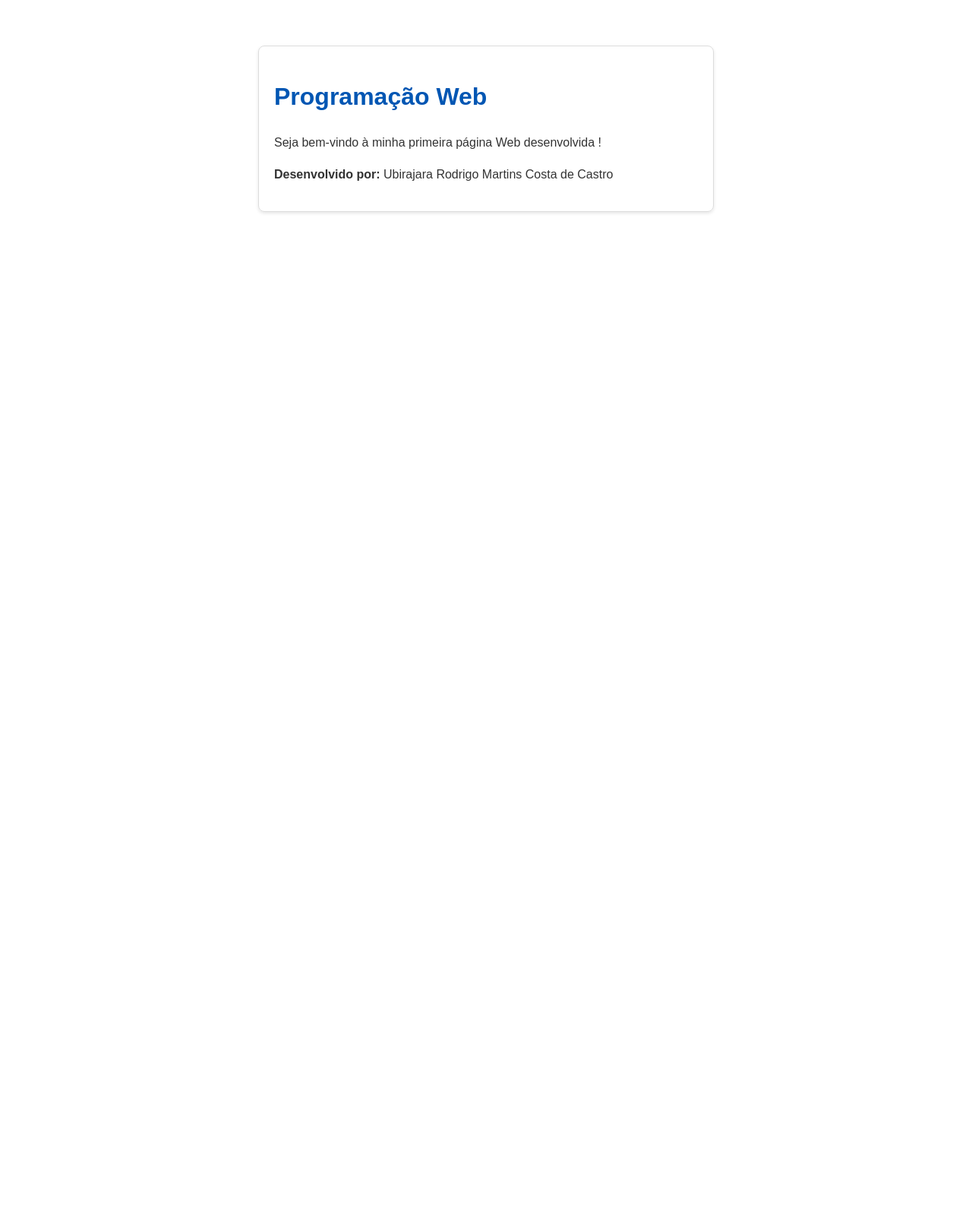
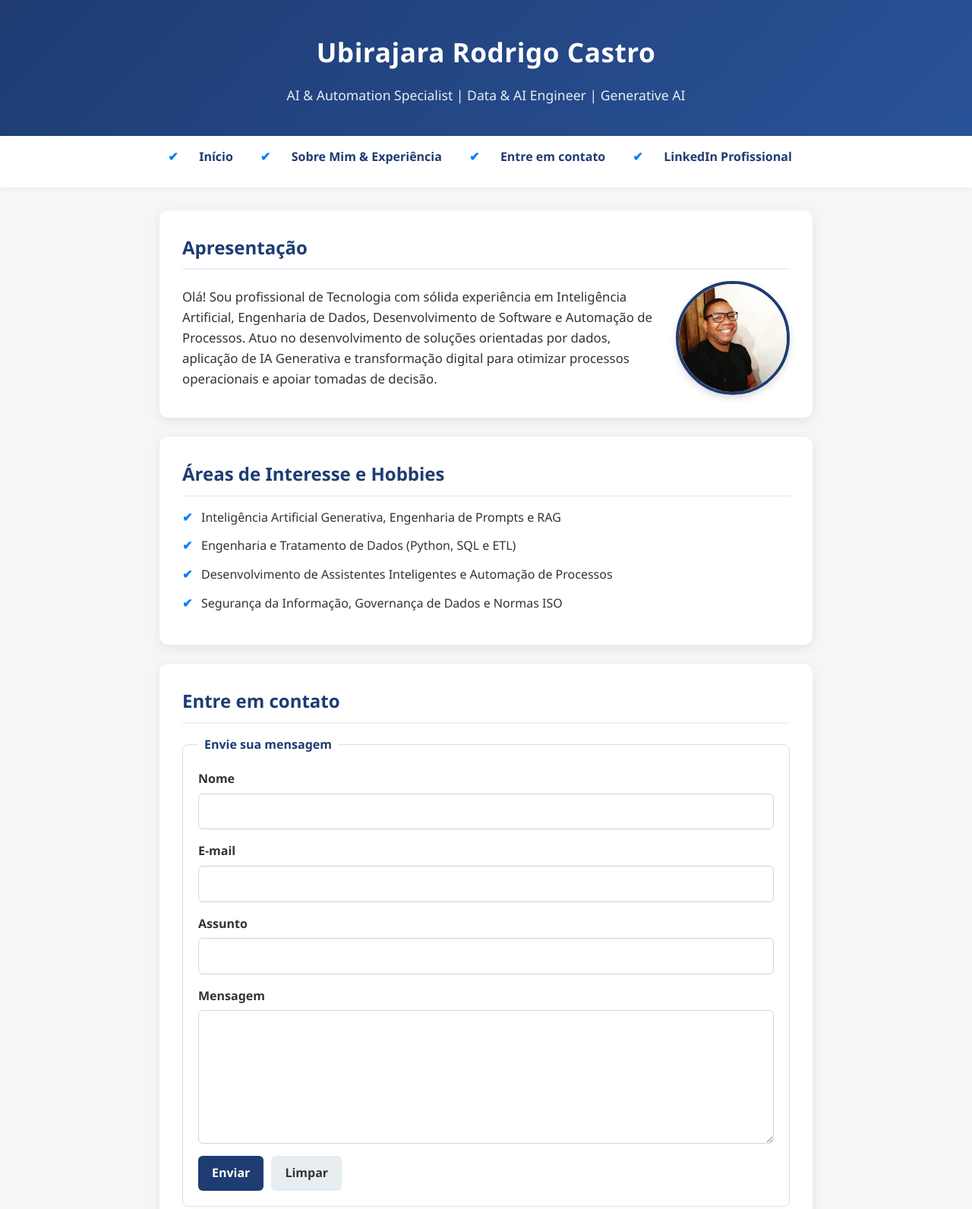
Before and after one commit to UbirajaraCastro87/ProgramacaoWEB, a plain HTML site: page index.html in a window 1280 px wide. Shown: the top 1592 px of the page at 76% size. Before the commit the page ends 800 px from the top, so only its background shows below. Drawn offline with Linux system fonts and the light colour scheme.

Commit message:
Atualiza projeto com página pessoal
Adiciona páginas, estilos e imagem na raiz do repositório e atualiza a documentação.

Co-authored-by: Copilot <223556219+Copilot@users.noreply.github.com>

```diff
--- /dev/null
+++ b/css/style.css
@@ -0,0 +1,285 @@
+/* Reset Básico e Variáveis de Cores */
+* {
+    margin: 0;
+    padding: 0;
+    box-sizing: border-box;
+}
+
+:root {
+    --primary-color: #1e3c72;
+    --secondary-color: #2a5298;
+    --accent-color: #007bff;
+    --bg-color: #f4f7f6;
+    --card-bg: #ffffff;
+    --text-color: #333333;
+    --text-muted: #666666;
+    --border-radius: 12px;
+    --shadow: 0 4px 15px rgba(0, 0, 0, 0.08);
+}
+
+body {
+    font-family: 'Segoe UI', Roboto, Helvetica, Arial, sans-serif;
+    background-color: var(--bg-color);
+    color: var(--text-color);
+    line-height: 1.6;
+    padding-bottom: 40px;
+}
+
+/* Cabeçalho com Selo */
+header {
+    background: linear-gradient(135deg, var(--primary-color), var(--secondary-color));
+    color: #ffffff;
+    padding: 40px 20px;
+    text-align: center;
+    box-shadow: 0 4px 10px rgba(0, 0, 0, 0.15);
+}
+
+.header-container {
+    max-width: 900px;
+    margin: 0 auto;
+    display: flex;
+    flex-direction: column;
+    align-items: center;
+    gap: 15px;
+}
+
+.selo-logo {
+    width: 90px;
+    height: 90px;
+    filter: drop-shadow(0px 4px 8px rgba(0,0,0,0.3));
+    transition: transform 0.3s ease;
+}
+
+.selo-logo:hover {
+    transform: scale(1.08) rotate(5deg);
+}
+
+header h1 {
+    font-size: 2.2rem;
+    font-weight: 700;
+    letter-spacing: 0.5px;
+}
+
+header p {
+    font-size: 1.1rem;
+    opacity: 0.9;
+    font-weight: 300;
+}
+
+/* Menu de Navegação (<nav>) */
+nav {
+    background-color: #ffffff;
+    box-shadow: 0 2px 5px rgba(0,0,0,0.05);
+    margin-bottom: 30px;
+}
+
+nav ul {
+    list-style: none;
+    display: flex;
+    justify-content: center;
+    gap: 20px;
+    padding: 15px;
+    flex-wrap: wrap;
+}
+
+nav a {
+    text-decoration: none;
+    color: var(--primary-color);
+    font-weight: 600;
+    padding: 8px 16px;
+    border-radius: 20px;
+    transition: all 0.3s ease;
+}
+
+nav a:hover {
+    background-color: var(--primary-color);
+    color: #ffffff;
+}
+
+/* Layout do Conteúdo Principal (<main>) */
+main {
+    max-width: 900px;
+    margin: 0 auto;
+    padding: 0 20px;
+    display: flex;
+    flex-direction: column;
+    gap: 25px;
+}
+
+/* Seções e Cards */
+section {
+    background: var(--card-bg);
+    padding: 30px;
+    border-radius: var(--border-radius);
+    box-shadow: var(--shadow);
+    transition: transform 0.2s ease;
+}
+
+section:hover {
+    transform: translateY(-2px);
+}
+
+h2 {
+    color: var(--primary-color);
+    font-size: 1.5rem;
+    margin-bottom: 15px;
+    border-bottom: 2px solid #eef2f5;
+    padding-bottom: 8px;
+}
+
+/* Foto de Perfil na Seção de Apresentação */
+.profile-card {
+    display: flex;
+    align-items: center;
+    gap: 25px;
+    flex-wrap: wrap;
+}
+
+.profile-card p {
+    flex: 1;
+    min-width: 280px;
+    color: var(--text-color);
+    font-size: 1.05rem;
+}
+
+.profile-card img {
+    width: 150px;
+    height: 150px;
+    border-radius: 50%;
+    object-fit: cover;
+    border: 4px solid var(--primary-color);
+    box-shadow: 0 4px 10px rgba(0, 0, 0, 0.15);
+}
+
+/* Formulário de contato */
+.contact-form fieldset {
+    border: 1px solid #d8e0e8;
+    border-radius: 8px;
+    padding: 20px;
+}
+
+.contact-form legend {
+    color: var(--primary-color);
+    font-weight: 600;
+    padding: 0 8px;
+}
+
+.form-group {
+    display: flex;
+    flex-direction: column;
+    gap: 6px;
+    margin-bottom: 16px;
+}
+
+.contact-form label {
+    font-weight: 600;
+}
+
+.contact-form input,
+.contact-form textarea {
+    width: 100%;
+    padding: 10px 12px;
+    border: 1px solid #cbd5df;
+    border-radius: 6px;
+    color: var(--text-color);
+    font: inherit;
+}
+
+.contact-form textarea {
+    resize: vertical;
+}
+
+.contact-form input:focus,
+.contact-form textarea:focus {
+    outline: 2px solid var(--accent-color);
+    outline-offset: 2px;
+}
+
+.form-actions {
+    display: flex;
+    flex-wrap: wrap;
+    gap: 10px;
+}
+
+.form-actions button {
+    padding: 10px 18px;
+    border: 0;
+    border-radius: 6px;
+    background-color: var(--primary-color);
+    color: #ffffff;
+    cursor: pointer;
+    font: inherit;
+    font-weight: 600;
+}
+
+.form-actions button:hover {
+    background-color: var(--secondary-color);
+}
+
+.form-actions .reset-button {
+    background-color: #e8edf2;
+    color: var(--text-color);
+}
+
+.form-actions .reset-button:hover {
+    background-color: #d8e0e8;
+}
+
+/* Listas de Hobbies/Interesses e Experiências */
+ul {
+    list-style-type: none;
+}
+
+ul li {
+    position: relative;
+    padding-left: 25px;
+    margin-bottom: 12px;
+    font-size: 1rem;
+}
+
+ul li::before {
+    content: "✔";
+    position: absolute;
+    left: 0;
+    color: var(--accent-color);
+    font-weight: bold;
+}
+
+/* Rodapé (<footer>) */
+footer {
+    max-width: 900px;
+    margin: 40px auto 0 auto;
+    text-align: center;
+    padding: 20px;
+    color: var(--text-muted);
+    font-size: 0.95rem;
+    border-top: 1px solid #e0e0e0;
+}
+
+footer a {
+    color: var(--accent-color);
+    text-decoration: none;
+    font-weight: 600;
+}
+
+footer a:hover {
+    text-decoration: underline;
+}
+
+/* Responsividade para Dispositivos Móveis */
+@media (max-width: 600px) {
+    .profile-card {
+        flex-direction: column;
+        text-align: center;
+    }
+
+    header h1 {
+        font-size: 1.8rem;
+    }
+
+    nav ul {
+        flex-direction: column;
+        align-items: center;
+        gap: 10px;
+    }
+}
--- a/index.html
+++ b/index.html
@@ -3,34 +3,95 @@
 <head>
     <meta charset="UTF-8">
     <meta name="viewport" content="width=device-width, initial-scale=1.0">
-    <title>Minha Primeira Página Web</title>
-    <style>
-        body {
-            font-family: Arial, sans-serif;
-            max-width: 600px;
-            margin: 40px auto;
-            padding: 20px;
-            line-height: 1.6;
-            color: #333;
-        }
-        h1 {
-            color: #0056b3;
-        }
-        .container {
-            border: 1px solid #ddd;
-            border-radius: 8px;
-            padding: 20px;
-            box-shadow: 0 2px 4px rgba(0,0,0,0.1);
-        }
-    </style>
+    <title>Página Pessoal - Ubirajara Rodrigo Castro</title>
+    <!-- Vinculação do CSS -->
+    <link rel="stylesheet" href="css/style.css">
 </head>
 <body>
 
-    <div class="container">
-        <h1>Programação Web</h1>
-        <p>Seja bem-vindo à minha primeira página Web desenvolvida !</p>
-        <p><strong>Desenvolvido por:</strong> Ubirajara Rodrigo Martins Costa de Castro</p>
-    </div>
+    <!-- 1. Cabeçalho (Header) com o Selo/Logo -->
+    <header>
+        <div class="header-container">
+
+            <h1>Ubirajara Rodrigo Castro</h1>
+            <p>AI & Automation Specialist | Data & AI Engineer | Generative AI</p>
+        </div>
+    </header>
+
+    <!-- 4. Seção de Navegação -->
+    <nav>
+        <ul>
+            <li><a href="index.html">Início</a></li>
+            <li><a href="sobre.html">Sobre Mim & Experiência</a></li>
+            <li><a href="#contato">Entre em contato</a></li>
+            <li><a href="https://www.linkedin.com/in/ubirajararodrigo-castro" target="_blank">LinkedIn Profissional</a></li>
+        </ul>
+    </nav>
+
+    <!-- Conteúdo Principal -->
+    <main>
+        <!-- 2. Seção de Apresentação -->
+        <section id="apresentacao">
+            <h2>Apresentação</h2>
+            <div class="profile-card">
+                <p>
+                    Olá! Sou profissional de Tecnologia com sólida experiência em Inteligência Artificial, Engenharia de Dados, Desenvolvimento de Software e Automação de Processos. Atuo no desenvolvimento de soluções orientadas por dados, aplicação de IA Generativa e transformação digital para otimizar processos operacionais e apoiar tomadas de decisão.
+                </p>
+                <img src="img/foto.jpg" alt="Foto de perfil de Ubirajara Rodrigo Castro">
+            </div>
+        </section>
+
+        <!-- 3. Seção de Hobbies ou Interesses -->
+        <section id="interesses">
+            <h2>Áreas de Interesse e Hobbies</h2>
+            <ul>
+                <li>Inteligência Artificial Generativa, Engenharia de Prompts e RAG</li>
+                <li>Engenharia e Tratamento de Dados (Python, SQL e ETL)</li>
+                <li>Desenvolvimento de Assistentes Inteligentes e Automação de Processos</li>
+                <li>Segurança da Informação, Governança de Dados e Normas ISO</li>
+            </ul>
+        </section>
+
+        <section id="contato">
+            <h2>Entre em contato</h2>
+            <form class="contact-form">
+                <fieldset>
+                    <legend>Envie sua mensagem</legend>
+
+                    <div class="form-group">
+                        <label for="nome">Nome</label>
+                        <input type="text" id="nome" name="nome" autocomplete="name" required>
+                    </div>
+
+                    <div class="form-group">
+                        <label for="email">E-mail</label>
+                        <input type="email" id="email" name="email" autocomplete="email" required>
+                    </div>
+
+                    <div class="form-group">
+                        <label for="assunto">Assunto</label>
+                        <input type="text" id="assunto" name="assunto" required>
+                    </div>
+
+                    <div class="form-group">
+                        <label for="mensagem">Mensagem</label>
+                        <textarea id="mensagem" name="mensagem" rows="6" required></textarea>
+                    </div>
+
+                    <div class="form-actions">
+                        <button type="submit">Enviar</button>
+                        <button type="reset" class="reset-button">Limpar</button>
+                    </div>
+                </fieldset>
+            </form>
+        </section>
+    </main>
+
+    <!-- 5. Rodapé (Footer) -->
+    <footer>
+        <p>Desenvolvido por <strong>Ubirajara Rodrigo Castro</strong> | Rio de Janeiro - RJ</p>
+        <p>Contato: <a href="mailto:ubirajaraccastro@gmail.com">ubirajaraccastro@gmail.com</a></p>
+    </footer>
 
 </body>
 </html>
```
Also changed, not shown: contato.html (added, +53 -0 lines), sobre.html (added, +53 -0 lines), img/foto.jpg (added), 1 other file.
